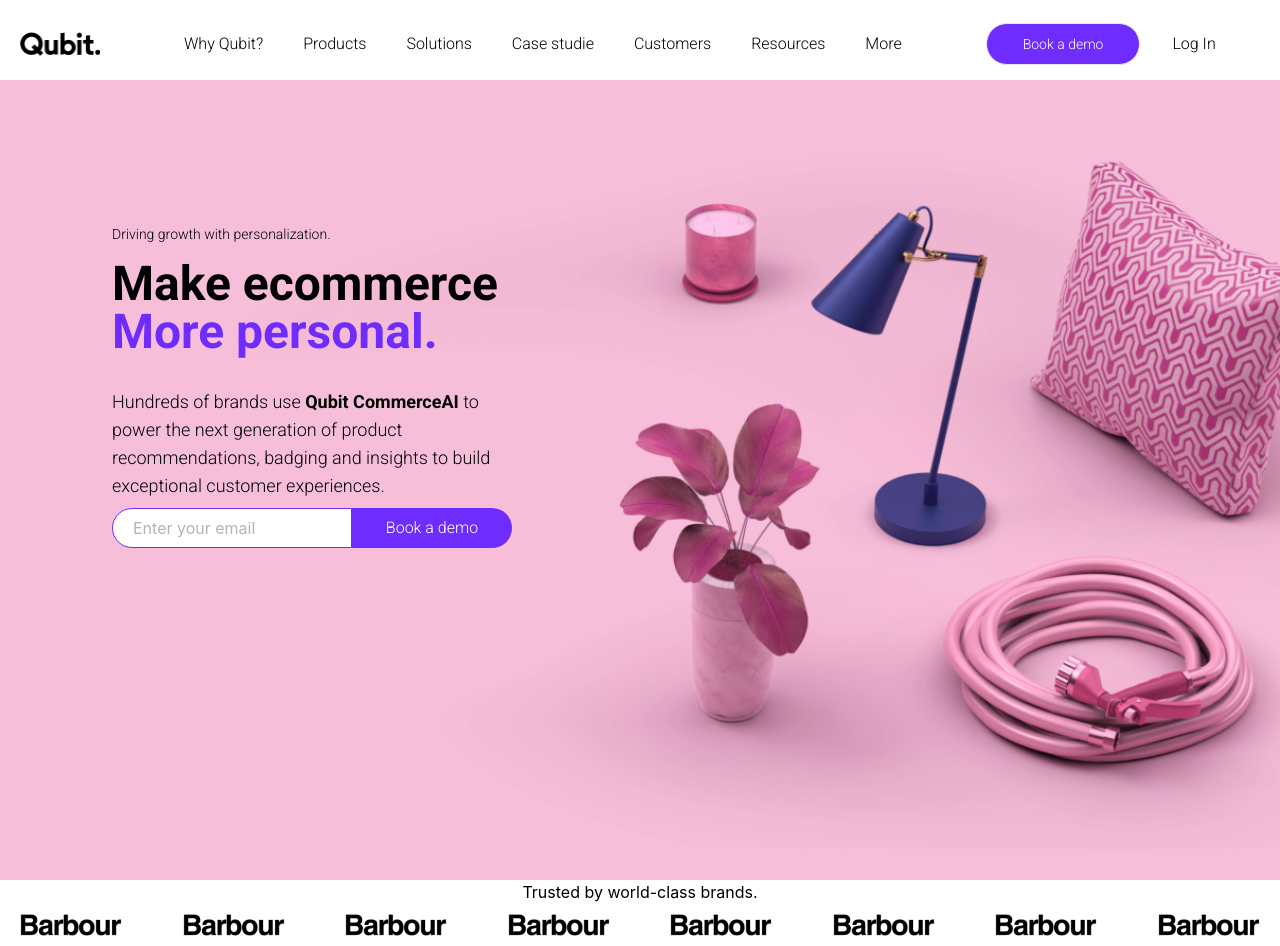
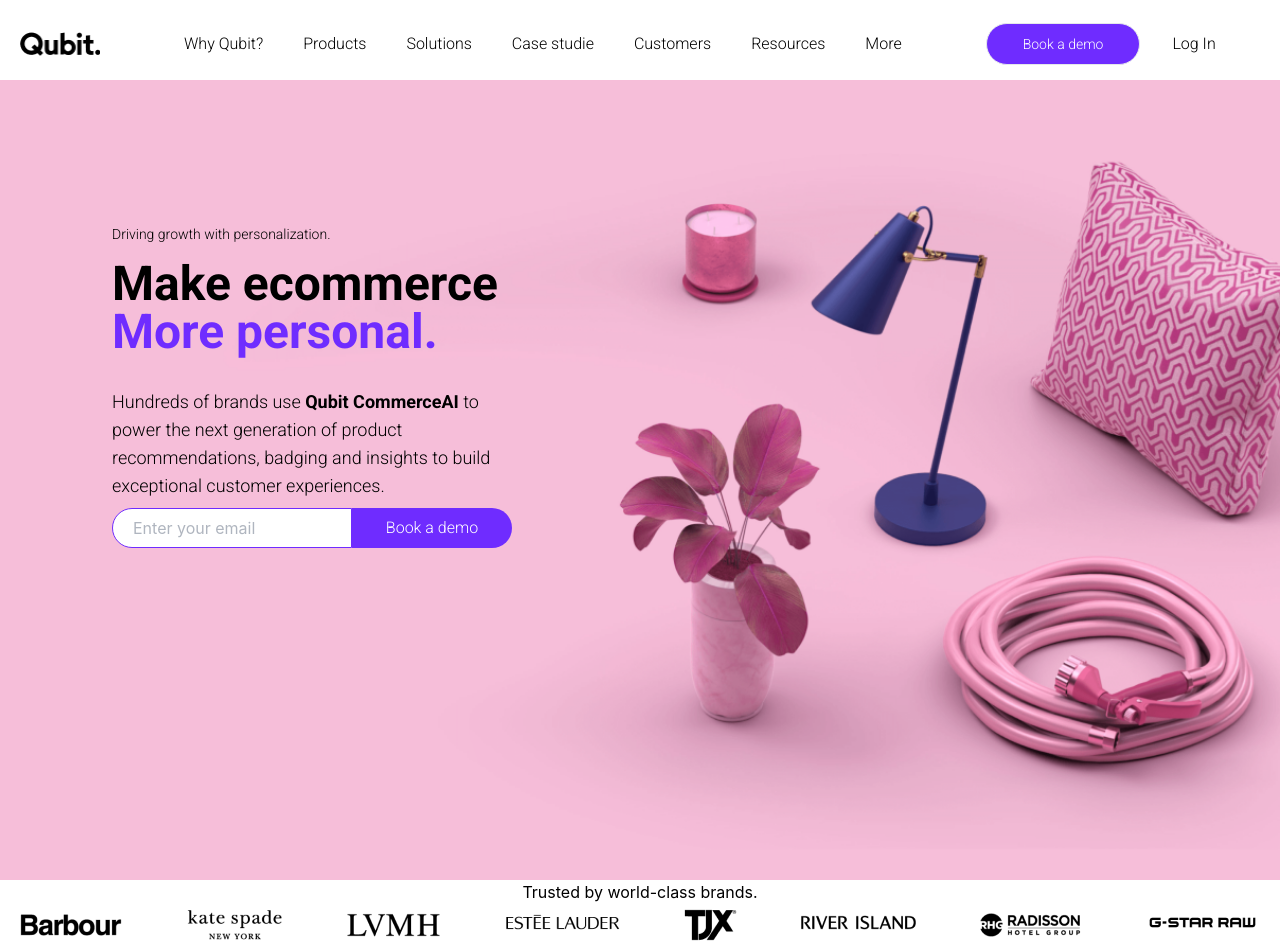
Before and after one commit to olamgir95/tailreact, a React (Create React App) app: page / in a window 1280 px wide. Built offline with nearby package versions, Linux system fonts and the light colour scheme; a web font is replaced by a local one.

Commit message:
brands created

```diff
--- a/src/components/Brands/index.jsx
+++ b/src/components/Brands/index.jsx
@@ -1,5 +1,13 @@
 import React from 'react';
 import barbour from '../../assets/imgs/barbour.png'
+import newyork from '../../assets/imgs/newyork.png'
+import lvmh from '../../assets/imgs/lvmh.png'
+import estee from '../../assets/imgs/estee.png'
+import tjx from '../../assets/imgs/tjx.png'
+import river from '../../assets/imgs/river.png'
+import radisson from '../../assets/imgs/radisson.png'
+import gstar from '../../assets/imgs/gstar.png'
+
 function Brands(props) {
     return (
         <div className='mx-5 items-center flex flex-col'>
@@ -9,25 +17,25 @@
                     <img src={barbour} alt="" />
                 </li>
                 <li>
-                    <img src={barbour} alt="" />
+                    <img src={newyork} alt="" />
                 </li>
                 <li>
-                    <img src={barbour} alt="" />
+                    <img src={lvmh} alt="" />
                 </li>
                 <li>
-                    <img src={barbour} alt="" />
+                    <img src={estee} alt="" />
                 </li>
                 <li>
-                    <img src={barbour} alt="" />
+                    <img src={tjx} alt="" />
                 </li>
                 <li>
-                    <img src={barbour} alt="" />
+                    <img src={river} alt="" />
                 </li>
                 <li>
-                    <img src={barbour} alt="" />
+                    <img src={radisson} alt="" />
                 </li>
                 <li>
-                    <img src={barbour} alt="" />
+                    <img src={gstar} alt="" />
                 </li>
             </ul>
         </div>
```
Also changed, not shown: booking.png (deleted), src/components/Booking/booking.png (deleted).
